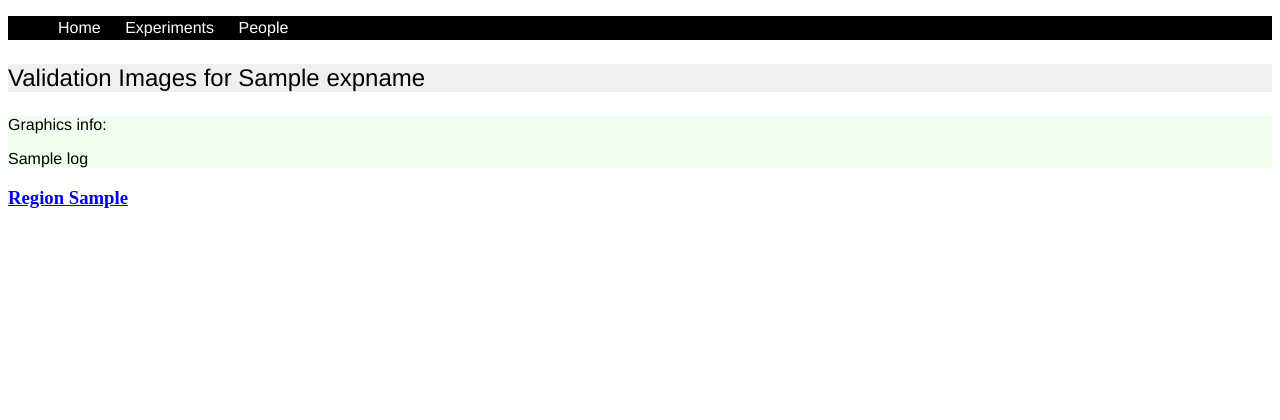
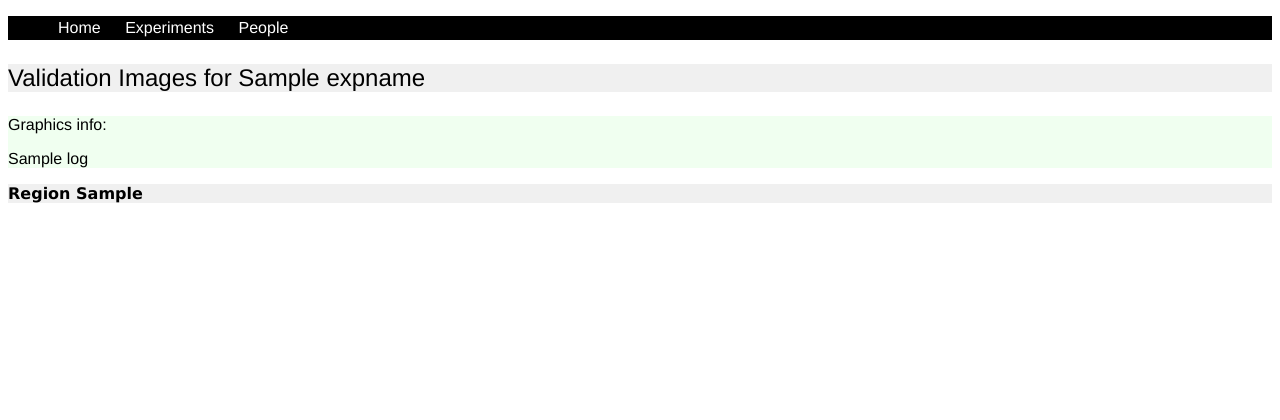
Before and after one commit to mbscg/cmipstatus, a Django app: template templates/cmipexpvalview.html in a window 1280 px wide. Shown: the top 420 px of the page. Run offline with Django 3.2, Linux system fonts and the light colour scheme; the template is opened without the code that fills it: most values are stand-ins (such as "Sample title", 1, 10 or a date in 2020); grey boxes marked "Sample" are stand-in pictures; parts of the project's set-up code (start-up, migrations or seed data) failed here and were passed over.

Commit message:
some styling for validation images accordion

```diff
--- a/media/cmip_style.css
+++ b/media/cmip_style.css
@@ -68,6 +68,24 @@ color:#000000;
 a.val_link:visited {color:#000000}
 a.val_link:hover {color:#0f0f00}
 a.val_link:active {color:#000000}
+
+a.accordion_link:link{
+color:#000000;
+font-family:Verdana;
+text-decoration:None;
+}
+a.accordion_link:visited {color:#000000}
+a.accordion_link:hover {color:#0f0f00}
+a.accordion_link:active {color:#000000}
+
+h3.accordion_header{
+background-color:#f0f0f0;
+font-size:1em;
+}
+
+div.accordion_container{
+background-color:#ffffff;
+}
 
 a.logout_link:link{
 color:#ffffff;
--- a/templates/cmipexpvalview.html
+++ b/templates/cmipexpvalview.html
@@ -7,9 +7,9 @@
 <div class="graphics_info">
 Graphics info:<br>{{ log|linebreaks }}
 </div>
-<div id="accordion">
+<div class="accordion_container" id="accordion">
 {% for pair in imgs %}
-    <h3><a href="#">Region {{ pair.0 }}</a></h3>
+    <h3 class="accordion_header"><a class="accordion_link" href="#">Region {{ pair.0 }}</a></h3>
     <div>
     {% for img in pair.1 %}
         <a href="{{ img }}"><img src="{{ img }}" width=300/></a>
```
